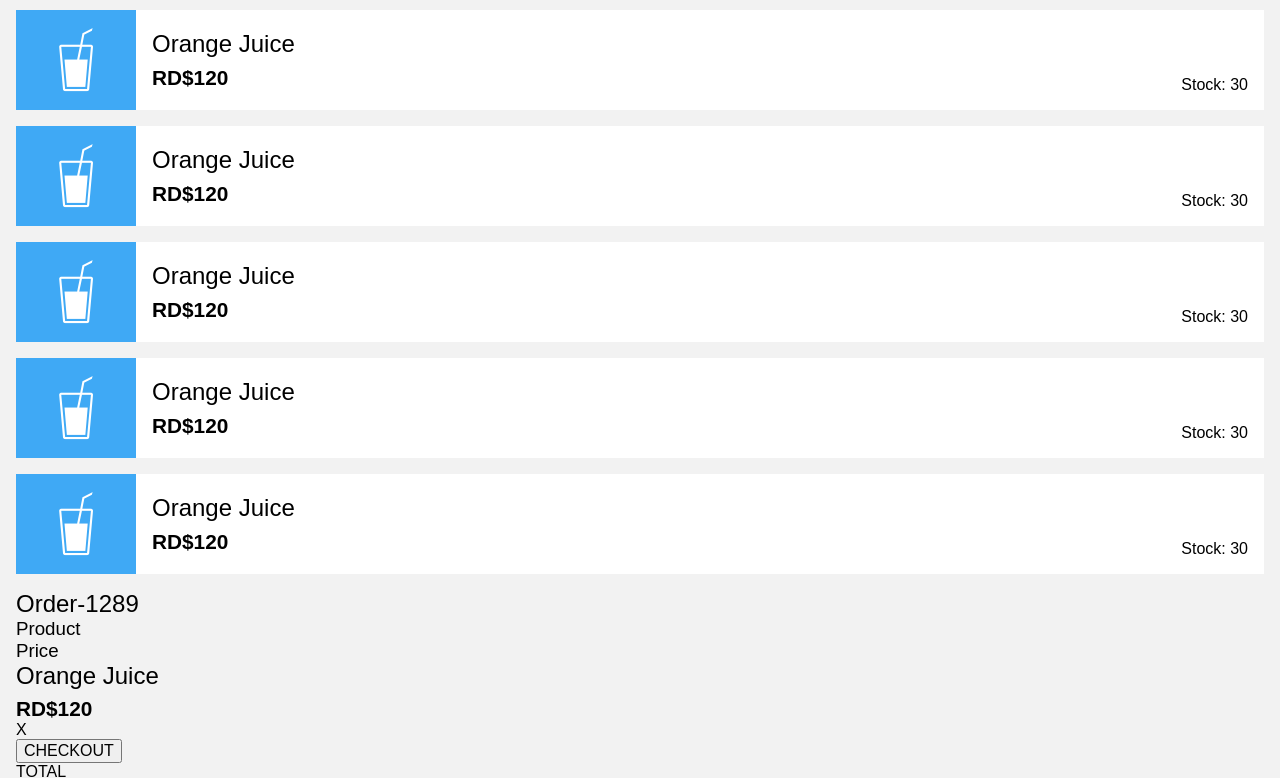
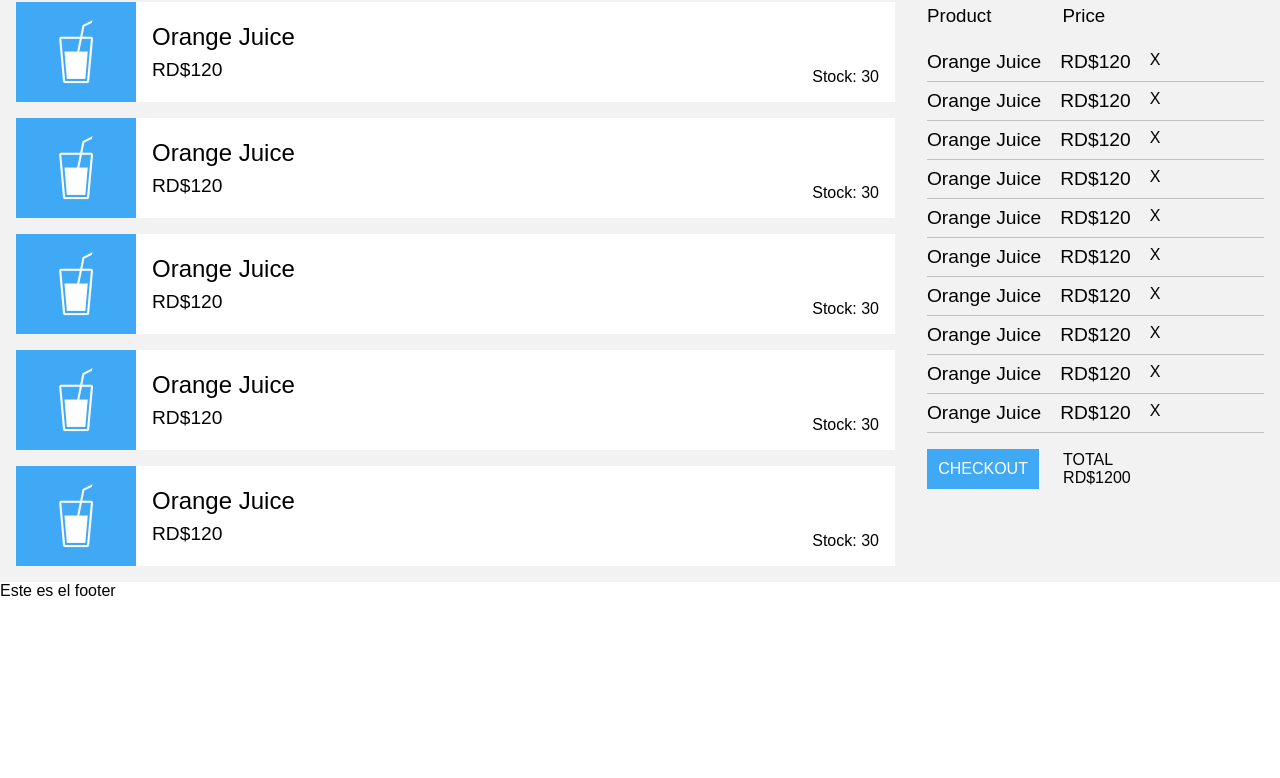
Before and after one commit to glopezep/scaft, a website built with webpack: page public/index.html in a window 1280 px wide. Shown: the part 130-908 px from the top of the page. After the commit the page ends 800 px from the top, so only its background shows below. Built offline with nearby package versions, Linux system fonts and the light colour scheme; files whose address does not match are found by name.

Commit message:
Estilos de Order completados

```diff
--- a/public/app.css
+++ b/public/app.css
@@ -398,17 +398,46 @@ body {
 
 .App-content {
   background-color: #F2F2F2;
-  padding: 1.5em 1em; }
+  display: flex;
+  padding-top: 1em; }
 
 .Filter {
   margin: .5em .5em 0 0; }
+
+.FilterList {
+  display: flex; }
 
 .Header-logo {
   font-weight: normal;
   line-height: 50px; }
 
-.FilterList {
+.OrderBox {
+  flex-grow: 1;
+  padding: 0 1em; }
+
+.OrderFooter {
+  display: flex;
+  margin-top: 1em;
+  align-items: center; }
+
+.OrderFooter-button {
+  background-color: #3FA9F5;
+  border: none;
+  color: white;
+  margin-right: 1.5em;
+  padding: .7em; }
+
+.OrderHeader {
+  margin-bottom: 1em; }
+
+.OrderHeader-row {
   display: flex; }
+
+.OrderHeader-subTitle:first-child {
+  margin-right: 3.8em; }
+
+.OrderHeader-title {
+  margin-bottom: 1em; }
 
 .Product {
   background: white;
@@ -442,6 +471,24 @@ body {
   text-align: center;
   width: 120px; }
 
+.Product--inline {
+  display: flex; }
+
+.Product--inline {
+  padding: .5em 0;
+  border-bottom: solid 1px silver; }
+
+.Product--inline .Product-title, .Product-price {
+  font-weight: lighter;
+  display: inline-flex;
+  align-items: flex-start;
+  margin: 0 1em 0 0;
+  font-size: 1.2em; }
+
+.ProductBox {
+  flex-grow: 5;
+  padding: 0 1em; }
+
 .ProductHeader {
   display: flex;
   justify-content: space-between;
--- a/public/index.html
+++ b/public/index.html
@@ -96,7 +96,7 @@
       </div>
       <div class="OrderBox">
         <header class="OrderHeader">
-          <h2 class="OrderHeader-title">Order-1289</h2>
+          <h1 class="OrderHeader-title">Order-1289</h1>
           <div class="OrderHeader-row">
             <h3 class="OrderHeader-subTitle">Product</h3>
             <h3 class="OrderHeader-subTitle">Price</h3>
@@ -108,12 +108,57 @@
             <p class="Product-price">RD$120</p>
             <p class="Product-close">X</p>
           </li>
+          <li class="Product--inline">
+            <p class="Product-title">Orange Juice</p>
+            <p class="Product-price">RD$120</p>
+            <p class="Product-close">X</p>
+          </li>
+          <li class="Product--inline">
+            <p class="Product-title">Orange Juice</p>
+            <p class="Product-price">RD$120</p>
+            <p class="Product-close">X</p>
+          </li>
+          <li class="Product--inline">
+            <p class="Product-title">Orange Juice</p>
+            <p class="Product-price">RD$120</p>
+            <p class="Product-close">X</p>
+          </li>
+          <li class="Product--inline">
+            <p class="Product-title">Orange Juice</p>
+            <p class="Product-price">RD$120</p>
+            <p class="Product-close">X</p>
+          </li>
+          <li class="Product--inline">
+            <p class="Product-title">Orange Juice</p>
+            <p class="Product-price">RD$120</p>
+            <p class="Product-close">X</p>
+          </li>
+          <li class="Product--inline">
+            <p class="Product-title">Orange Juice</p>
+            <p class="Product-price">RD$120</p>
+            <p class="Product-close">X</p>
+          </li>
+          <li class="Product--inline">
+            <p class="Product-title">Orange Juice</p>
+            <p class="Product-price">RD$120</p>
+            <p class="Product-close">X</p>
+          </li>
+          <li class="Product--inline">
+            <p class="Product-title">Orange Juice</p>
+            <p class="Product-price">RD$120</p>
+            <p class="Product-close">X</p>
+          </li>
+          <li class="Product--inline">
+            <p class="Product-title">Orange Juice</p>
+            <p class="Product-price">RD$120</p>
+            <p class="Product-close">X</p>
+          </li>
         </ul>
-        <footer class="ProductFooter">
-          <button class="ProductFooter-button">CHECKOUT</button>
-          <div class="ProductFooter-total">
-            <p class="ProductFooter-label">TOTAL</p>
-            <p class="ProductFooter-cant">RD$1200</p>
+        <footer class="OrderFooter">
+          <button class="OrderFooter-button">CHECKOUT</button>
+          <div class="OrderFooter-total">
+            <p class="OrderFooter-label">TOTAL</p>
+            <p class="OrderFooter-cant">RD$1200</p>
           </div>
         </footer>
       </div>
--- a/src/index.scss
+++ b/src/index.scss
@@ -10,20 +10,57 @@ body {
 
 .App-content {
   background-color: $silver-colorLight;
-  padding: 1.5em 1em;
+  display: flex;
+  padding-top: 1em;
 }
 
 .Filter {
   margin: .5em .5em 0 0;
 }
 
+.FilterList {
+  display: flex;
+}
+
+
 .Header-logo {
   font-weight: normal;
   line-height: 50px
 }
 
-.FilterList {
+.OrderBox {
+  flex-grow: 1;
+  padding: 0 1em;
+}
+
+.OrderFooter {
   display: flex;
+  margin-top: 1em;
+  align-items: center;
+}
+
+.OrderFooter-button {
+  background-color: $blue-color;
+  border: none;
+  color: white;
+  margin-right: 1.5em;
+  padding: .7em;
+}
+
+.OrderHeader {
+  margin-bottom: 1em;
+}
+
+.OrderHeader-row {
+  display: flex;
+}
+
+.OrderHeader-subTitle:first-child {
+  margin-right: 3.8em;
+}
+
+.OrderHeader-title {
+  margin-bottom: 1em;
 }
 
 .Product {
@@ -64,6 +101,29 @@ body {
   width: 120px;
 }
 
+.Product--inline {
+  display: flex;
+}
+
+.Product--inline {
+  padding: .5em 0 ;
+  border-bottom: solid 1px silver;
+}
+
+.Product--inline .Product-title, .Product-price {
+  font-weight: lighter;
+  display: inline-flex;
+  align-items: flex-start;
+  margin: 0 1em 0 0;
+  font-size: 1.2em
+}
+
+
+.ProductBox {
+  flex-grow: 5;
+  padding: 0 1em
+}
+
 .ProductHeader {
   display: flex;
   justify-content: space-between;
```
